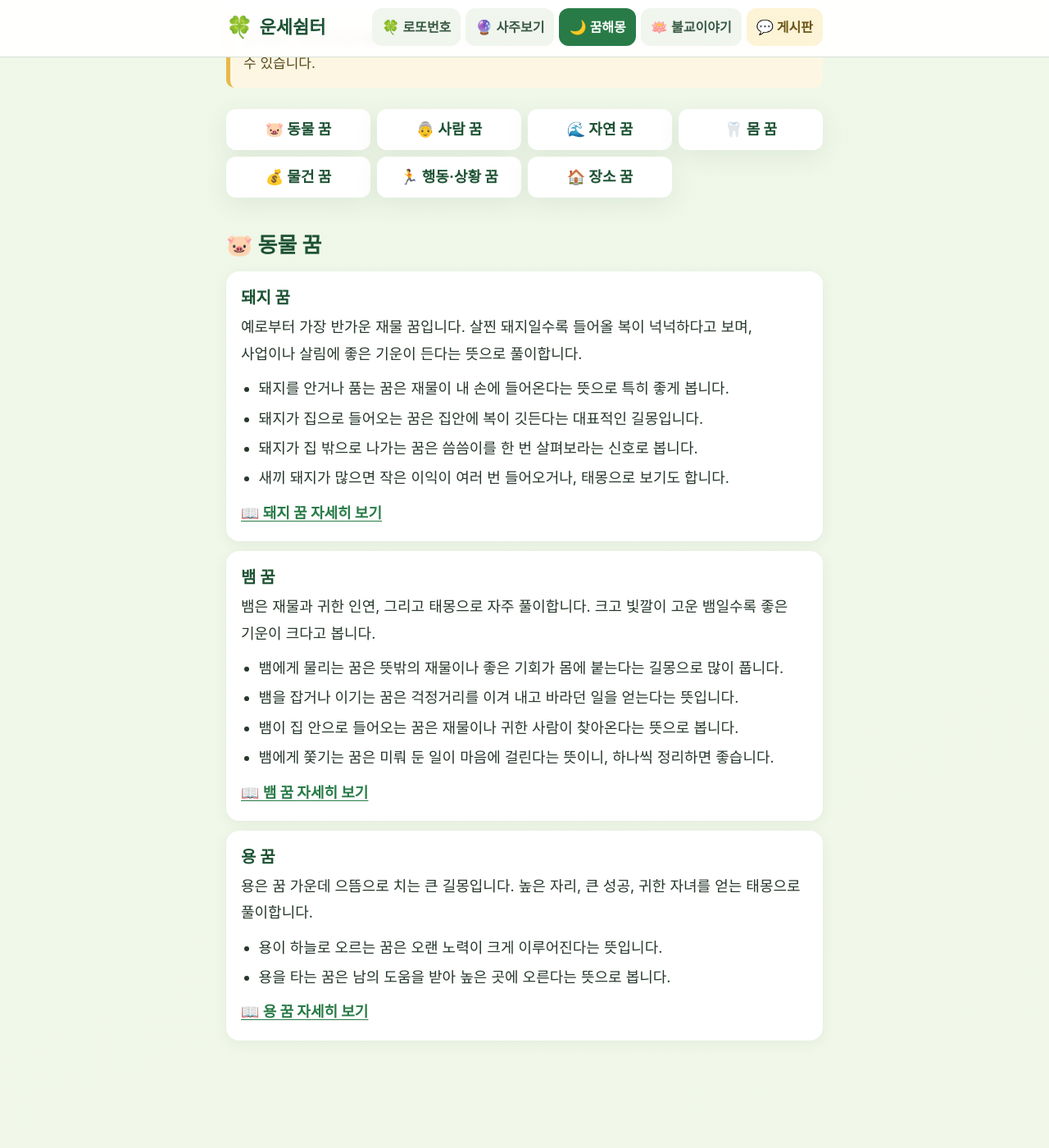
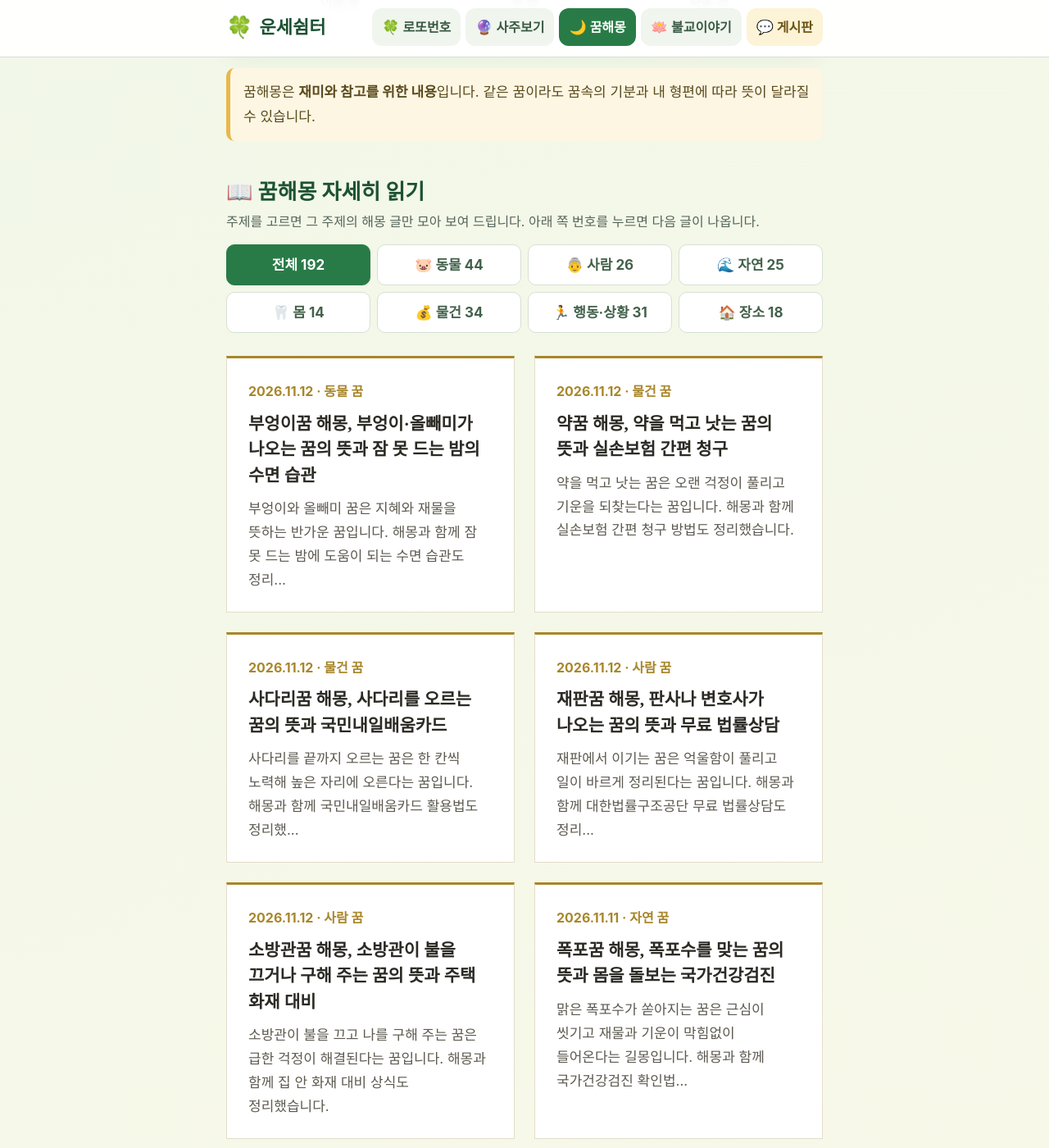
Before and after one commit to your7179/aulir, a Jekyll site: the page built from dream/index.html, in a window 1280 px wide and 1400 px high, scrolled down 1343 px. Shown: the whole window at 82% size. Built offline with Jekyll 4.4.1, drawn with Linux system fonts in a browser that asks for light colours; some web fonts are replaced; some of the changed text lies outside the part shown.

Commit message:
Add files via upload

```diff
--- a/dream/index.html
+++ b/dream/index.html
@@ -6,8 +6,7 @@ description: "꾼 꿈을 적으면 뜻을 풀어 주는 무료 꿈해몽. 돼지
 section: dream
 icon: "🌙"
 intro: "간밤에 꾼 꿈을 적어 보세요. 꿈속에 나온 낱말을 찾아 뜻을 풀이해 드립니다. 재미와 참고를 위한 내용입니다."
-show_first: 6
-ad_after: 3
+per_page: 12
 cats:
   - { id: "animal", name: "동물 꿈", icon: "🐷" }
   - { id: "person", name: "사람 꿈", icon: "👵" }
@@ -26,6 +26,7 @@ scripts:
     <li>꿈 내용을 편하게 적습니다. <strong>예) 돼지가 집으로 들어왔어요</strong></li>
     <li><strong>[꿈풀이 보기]</strong>를 누르면 꿈속 낱말을 찾아 풀이해 드립니다.</li>
     <li>글쓰기가 번거로우시면 아래 <strong>자주 찾는 꿈</strong> 단추를 누르세요.</li>
+    <li>길게 풀어 쓴 해몽 글은 아래 <strong>꿈해몽 자세히 읽기</strong>에서 주제별로 골라 읽을 수 있습니다.</li>
   </ol>
   <p class="help">적으신 꿈 내용은 이 화면 안에서만 쓰이고, 어디에도 저장하거나 보내지 않습니다.</p>
 </section>
@@ -55,69 +56,46 @@ scripts:
   꿈해몽은 <strong>재미와 참고를 위한 내용</strong>입니다. 같은 꿈이라도 꿈속의 기분과 내 형편에 따라 뜻이 달라질 수 있습니다.
 </p>
 
-<nav class="cat-nav" aria-label="꿈 주제 바로가기">
-  {%- for c in page.cats %}
-  <a href="#cat-{{ c.id }}">{{ c.icon }} {{ c.name }}</a>
-  {%- endfor %}
-</nav>
-
-{%- assign first_hidden = page.show_first | plus: 1 %}
-{%- for c in page.cats %}
-<section class="dream-cat" id="cat-{{ c.id }}">
-  <h2>{{ c.icon }} {{ c.name }}</h2>
-  {%- assign items = site.data.dream | where: "cat", c.id %}
-  {%- assign rest = items.size | minus: page.show_first %}
-  {%- for e in items %}
-  {%- if forloop.index == first_hidden %}
-  <details class="dream-more">
-    <summary>{{ c.name }} {{ rest }}가지 더 보기</summary>
-  {%- endif %}
-  <article class="dream-item" id="d-{{ e.id }}">
-    <h3>{{ e.word }} 꿈</h3>
-    <p>{{ e.sum }}</p>
-    {%- if e.acts.size > 0 %}
-    <ul>
-      {%- for a in e.acts %}
-      <li>{{ a.t }}</li>
-      {%- endfor %}
-    </ul>
-    {%- endif %}
-    {%- if e.post %}
-    <p><a class="more-link" href="{{ e.post | relative_url }}">📖 {{ e.word }} 꿈 자세히 보기</a></p>
-    {%- endif %}
-  </article>
-  {%- if forloop.index == page.ad_after and items.size > page.show_first %}
-  {% include ad-dream-feed.html %}
-  {%- endif %}
-  {%- endfor %}
-  {%- if rest > 0 %}
-  </details>
-  {%- endif %}
-</section>
-{%- endfor %}
-
 {%- assign dream_posts = site.categories.dream %}
 {%- if dream_posts and dream_posts.size > 0 %}
-<section class="card">
+<section class="dream-posts" id="dreamPosts">
   <h2>📖 꿈해몽 자세히 읽기</h2>
-  <ul class="post-list">
-    {%- for p in dream_posts limit: 10 %}
-    <li><a href="{{ p.url | relative_url }}">{{ p.title }}</a></li>
+  <p class="help">주제를 고르면 그 주제의 해몽 글만 모아 보여 드립니다. 아래 쪽 번호를 누르면 다음 글이 나옵니다.</p>
+  <div class="chip-row grid-filter" id="gridFilter" role="group" aria-label="해몽 글 주제 고르기" data-for="postGrid">
+    <button type="button" data-cat="" aria-pressed="true">전체 {{ dream_posts.size }}</button>
+    {%- for c in page.cats %}
+    {%- assign n = 0 %}
+    {%- for p in dream_posts %}
+    {%- assign hit = site.data.dream | where: "post", p.url | first %}
+    {%- if hit and hit.cat == c.id %}{% assign n = n | plus: 1 %}{% endif %}
     {%- endfor %}
-  </ul>
-  {%- if dream_posts.size > 10 %}
-  {%- assign more_posts = dream_posts.size | minus: 10 %}
-  <details class="dream-more">
-    <summary>해몽 글 {{ more_posts }}편 더 보기</summary>
-    <ul class="post-list">
-      {%- for p in dream_posts offset: 10 %}
-      <li><a href="{{ p.url | relative_url }}">{{ p.title }}</a></li>
-      {%- endfor %}
-    </ul>
-  </details>
-  {%- endif %}
+    {%- if n > 0 %}
+    <button type="button" data-cat="{{ c.id }}" aria-pressed="false">{{ c.icon }} {{ c.name | remove: " 꿈" }} {{ n }}</button>
+    {%- endif %}
+    {%- endfor %}
+  </div>
 </section>
+
+<div class="post-grid" id="postGrid" data-per-page="{{ page.per_page }}">
+  {%- for p in dream_posts %}
+  {%- assign hit = site.data.dream | where: "post", p.url | first %}
+  {%- assign cname = "" %}
+  {%- if hit %}{% assign cobj = page.cats | where: "id", hit.cat | first %}{% assign cname = cobj.name %}{% endif %}
+  <a class="post-card" href="{{ p.url | relative_url }}" data-cat="{% if hit %}{{ hit.cat }}{% endif %}">
+    <span class="pc-date">{{ p.date | date: "%Y.%m.%d" }}{% if cname != "" %} · {{ cname }}{% endif %}</span>
+    <span class="pc-title">{{ p.title }}</span>
+    <span class="pc-desc">{{ p.description | default: p.excerpt | strip_html | strip_newlines | truncate: 70 }}</span>
+  </a>
+  {%- endfor %}
+</div>
+<nav class="pager" id="pager" aria-label="쪽 번호"></nav>
 {%- endif %}
+
+<section class="card dream-dict-link">
+  <h2>📚 꿈 낱말 사전</h2>
+  <p>꿈에 자주 나오는 낱말 230여 가지의 뜻을 동물, 사람, 자연, 몸, 물건, 행동, 장소로 나누어 한곳에 모았습니다.</p>
+  <p><a class="btn btn-line" href="{{ '/dream/words/' | relative_url }}">꿈 낱말 사전 전체 보기</a></p>
+</section>
 
 <article class="article">
   <h2>꿈해몽, 이렇게 읽으면 좋습니다</h2>
@@ -138,4 +116,6 @@ scripts:
   </p>
 </article>
 
+{% include ad-dream-feed.html %}
+
 <script id="dreamData" type="application/json">{{ site.data.dream | jsonify }}</script>
```
Also changed, not shown: other parts of dream/index.html (+1 -0 lines).
